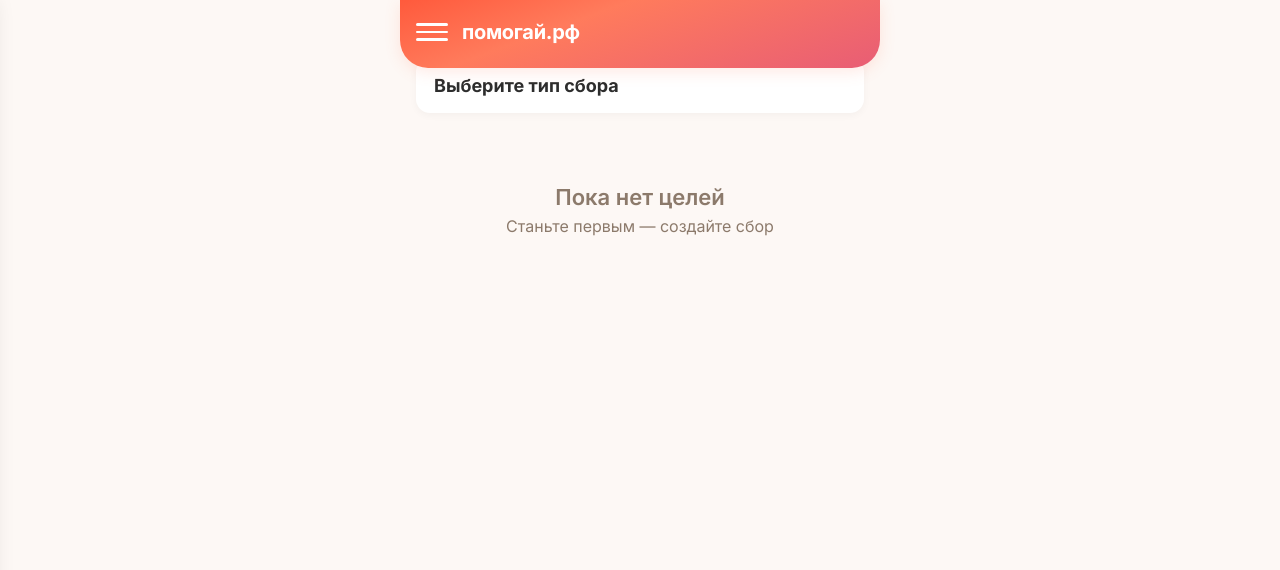
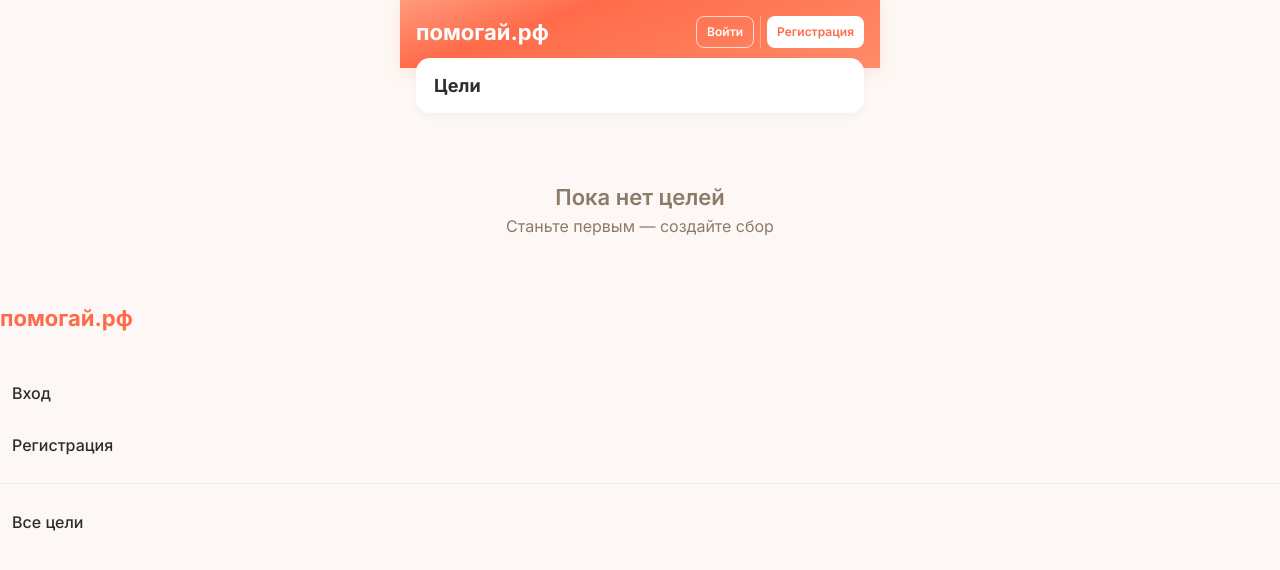
Before and after one commit to Catsik23/pomogay, a Flask app: page /goals in a window 1280 px wide. Shown: the top 570 px of the page. Run offline with Flask 3, Linux system fonts and the light colour scheme; data that the repository does not hold is empty.

Commit message:
goals: header like choose_goal_type, rectangular

```diff
--- a/templates/goals.html
+++ b/templates/goals.html
@@ -11,47 +11,67 @@
         .container { max-width: 480px; margin: 0 auto; padding: 0; }
 
         /* Шапка */
-        .header {
-            background: linear-gradient(160deg, #FF5A3C 0%, #FF7B5C 35%, #E85D75 100%);
+        .header-section {
+            background: linear-gradient(160deg, #FF9A7C 0%, #FF6B4A 30%, #FF8C69 100%);
             padding: 16px 16px 20px;
             color: white;
-            border-radius: 0 0 28px 28px;
+            border-radius: 0;
             display: flex;
             align-items: center;
-            gap: 14px;
-            box-shadow: 0 4px 16px rgba(255,107,74,0.15);
-            position: relative;
-            z-index: 10;
+            justify-content: space-between;
+            box-shadow: 0 4px 16px rgba(255,108,74,0.15);
         }
-        .hamburger {
-            width: 32px;
-            height: 32px;
+        .header-section h1 {
+            font-size: 22px;
+            font-weight: 700;
+            margin: 0;
+        }
+        .header-btns {
             display: flex;
-            flex-direction: column;
-            justify-content: center;
-            gap: 5px;
-            cursor: pointer;
-            flex-shrink: 0;
-            transition: transform 0.1s;
+            gap: 0;
+            align-items: stretch;
         }
-        .hamburger:active { transform: scale(0.9); }
-        .hamburger span {
-            display: block;
-            height: 2.5px;
+        .h-divider {
+            width: 1px;
+            background: rgba(255,255,255,0.3);
+            margin: 0 6px;
+            align-self: stretch;
+        }
+        .btn-sm {
+            padding: 6px 10px;
+            border-radius: 8px;
+            font-size: 12px;
+            font-weight: 600;
+            text-decoration: none;
+            display: flex;
+            align-items: center;
+            white-space: nowrap;
+        }
+        .btn-outline-white {
+            border: 1px solid rgba(255,255,255,0.7);
+            color: white;
+            background: transparent;
+        }
+        .btn-filled-white {
             background: white;
-            border-radius: 2px;
-            transition: all 0.2s;
+            color: #FF6B4A;
+            border: none;
         }
-        .header-title {
-            font-size: 20px;
+        .section-header {
+            background: white;
+            margin: -8px 16px 16px;
+            padding: 12px 16px;
+            border-radius: 0 0 12px 12px;
+            box-shadow: 0 2px 6px rgba(0,0,0,0.04);
+            font-size: 16px;
             font-weight: 700;
-            letter-spacing: -0.3px;
+            color: #2D2D2D;
         }
 
         /* Боковое меню */
-        .overlay { display: none; position: fixed; top: 0; left: 0; width: 100%; height: 100%; background: rgba(0,0,0,0.3); z-index: 90; }
+        .overlay-old { display: none; position: fixed; top: 0; left: 0; width: 100%; height: 100%; background: rgba(0,0,0,0.3); z-index: 90; }
         .overlay.active { display: block; }
-        .sidebar {
+        .sidebar-old {
             position: fixed; top: 0; left: -280px; width: 270px; height: 100%;
             background: white; z-index: 95; transition: left 0.25s ease;
             display: flex; flex-direction: column; padding: 20px;
@@ -132,17 +152,23 @@
 <body>
     <div class="container">
         <!-- Шапка -->
-        <div class="header">
-            <div class="hamburger" onclick="toggleMenu()">
-                <span></span><span></span><span></span>
+        <div class="header-section">
+            <div class="header-text">
+                <h1>помогай.рф</h1>
             </div>
-            <div class="header-title">помогай.рф</div>
+            <div class="header-btns">
+                {% if user %}
+                    <a href="/profile" class="btn-sm btn-outline-white">Профиль</a>
+                    <div class="h-divider"></div>
+                    <a href="/logout" class="btn-sm btn-outline-white">Выйти</a>
+                {% else %}
+                    <a href="/login" class="btn-sm btn-outline-white">Войти</a>
+                    <div class="h-divider"></div>
+                    <a href="/register" class="btn-sm btn-filled-white">Регистрация</a>
+                {% endif %}
+            </div>
         </div>
-
-        <!-- Заголовок-плашка -->
-        <div class="section-header">Выберите тип сбора</div>
-
-        <!-- Карточки -->
+        <div class="section-header">Цели</div>
         <div class="goals-list">
             {% if goals %}
                 {% for goal in goals %}
```
